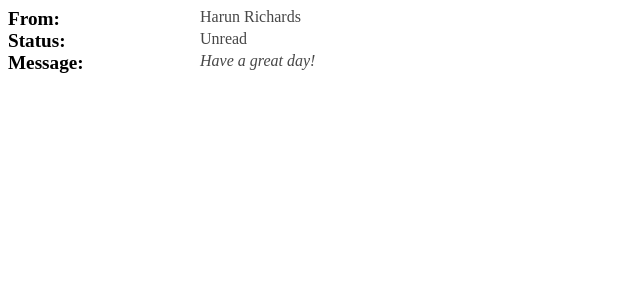
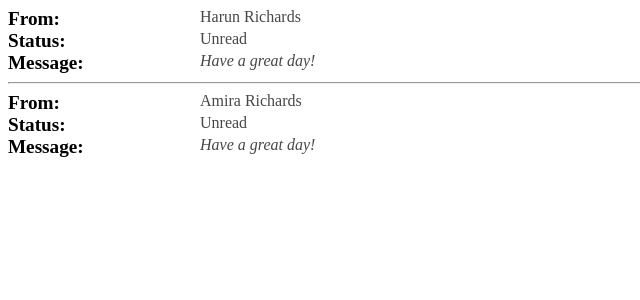
Before and after one commit to hricha05/message-app, a React (Create React App) app: page / in a window 1280 px wide. Shown: the top 300 px of the page, without its empty margins (0-640 px from the left). Built offline with nearby package versions, Linux system fonts and the light colour scheme.

Commit message:
added a new post

```diff
--- a/src/messages/message-view.js
+++ b/src/messages/message-view.js
@@ -4,6 +4,7 @@ class MessageView extends Component {
     render() {
         return (
             <div className="container">
+                <div className="msg">
                     <div className="from">
                         <span className="label">From: </span>
                         <span className="value">Harun Richards</span>
@@ -17,6 +18,22 @@ class MessageView extends Component {
                         <span className="value">Have a great day!</span>
                     </div>
                 </div>
+                <hr/>
+                <div className="msg">
+                    <div className="from">
+                        <span className="label">From: </span>
+                        <span className="value">Amira Richards</span>
+                    </div>
+                    <div className="status">
+                        <span className="label">Status: </span>
+                        <span className="value"> Unread</span>
+                    </div>
+                    <div className="message">
+                        <span className="label">Message: </span>
+                        <span className="value">Have a great day!</span>
+                    </div>
+                </div>
+            </div>
         );
     }
 }
```
Lines whose indentation alone changed are shown as unchanged.
